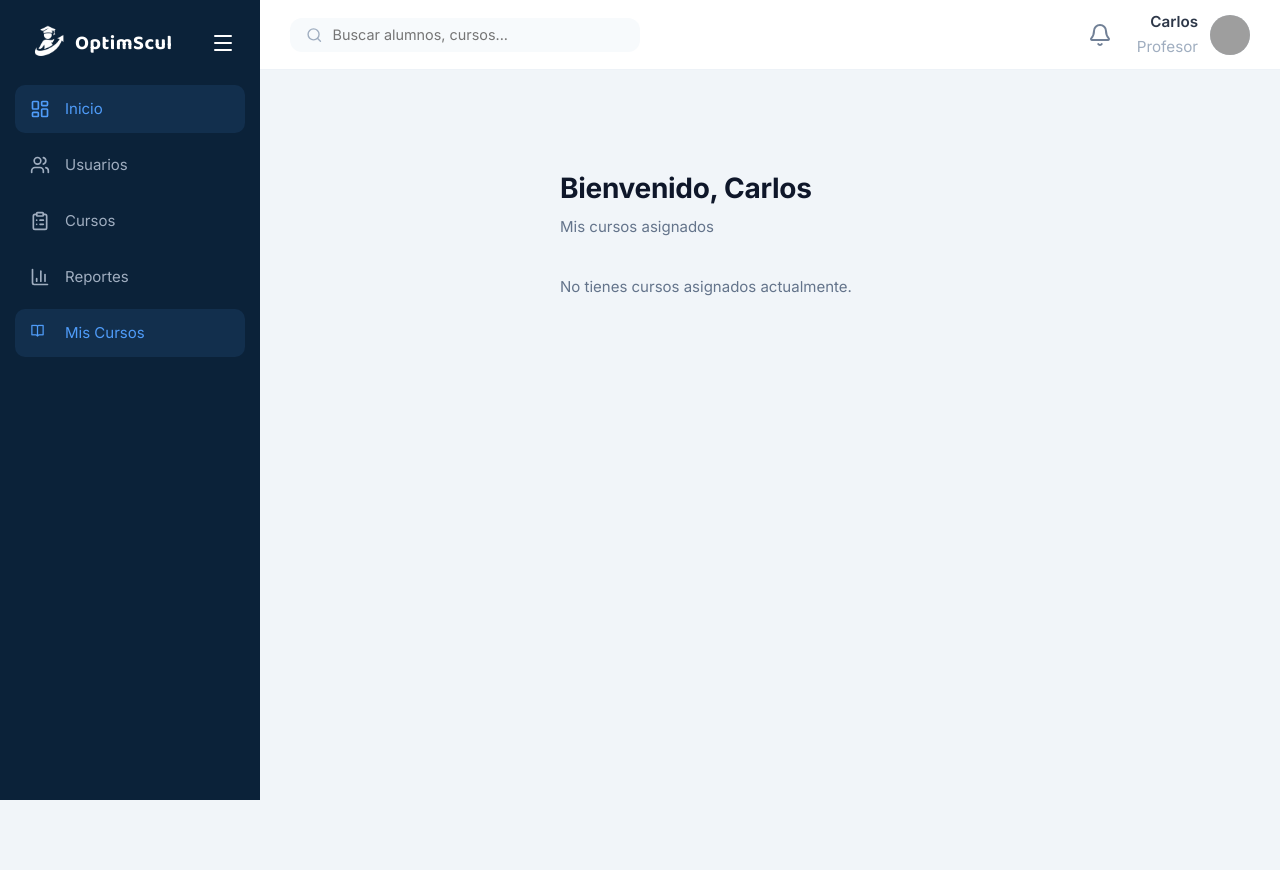
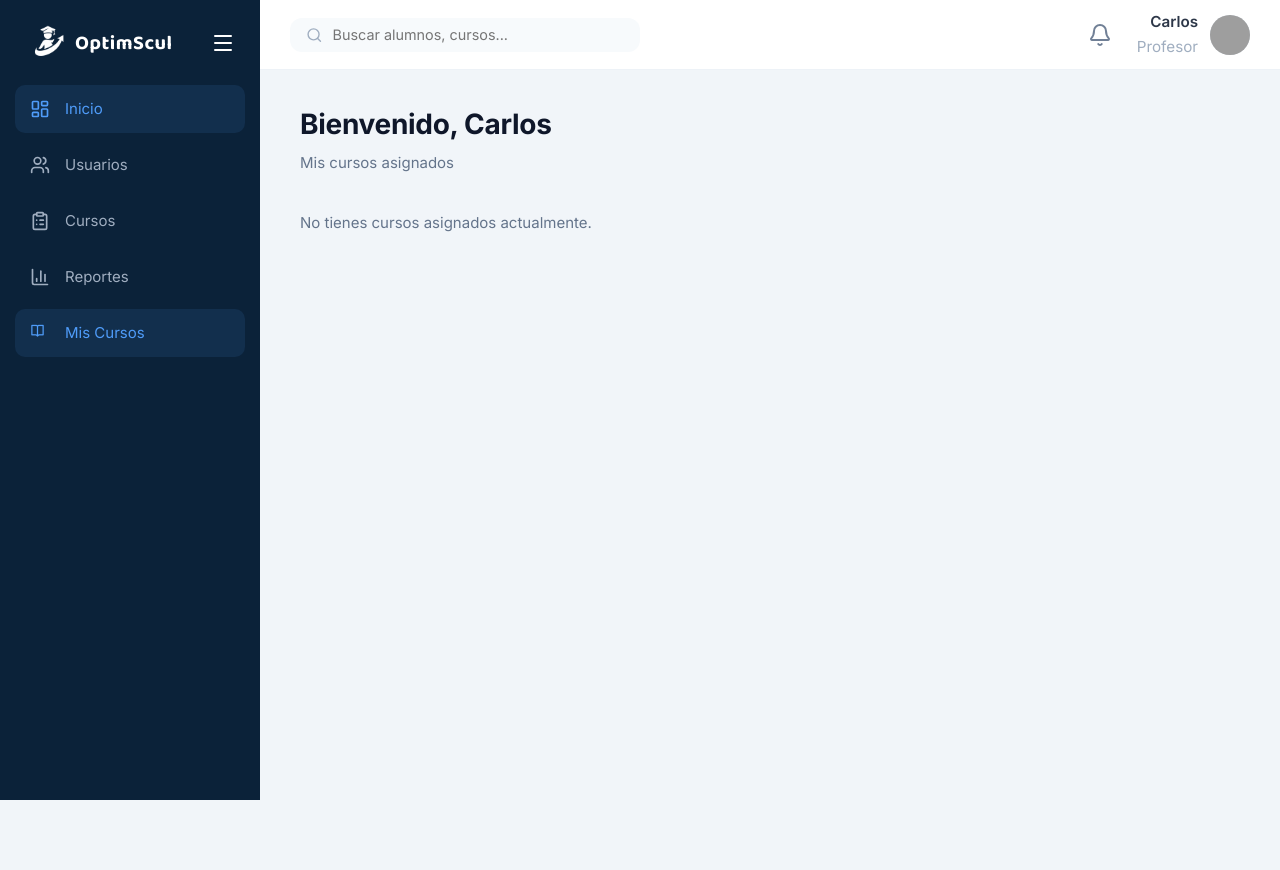
Before and after one commit to JosephSan23/OptimScul-Python, a Django app: page /academico/mis-cursos/ in a window 1280 px wide. Run offline with Django 5.2, Linux system fonts and the light colour scheme; data that the repository does not hold is empty; grey boxes are pictures that could not be loaded.

Commit message:
Style: Cambiando los estilos del contenedor

```diff
--- a/academico/static/academico/css/lista_cursos.css
+++ b/academico/static/academico/css/lista_cursos.css
@@ -37,9 +37,10 @@ body {
 
 /* ── ÁREA DE CONTENIDO ── */
 .content-area {
-    margin-left: var(--sidebar-width);
+    padding: 2rem 2.5rem;
+    background: var(--gray-50);
     min-height: 100vh;
-    padding: calc(var(--header-height) + 2rem) 2.5rem 2.5rem;
+    font-family: 'Inter';
 }
 
 /* ── ENCABEZADO ── */
```
